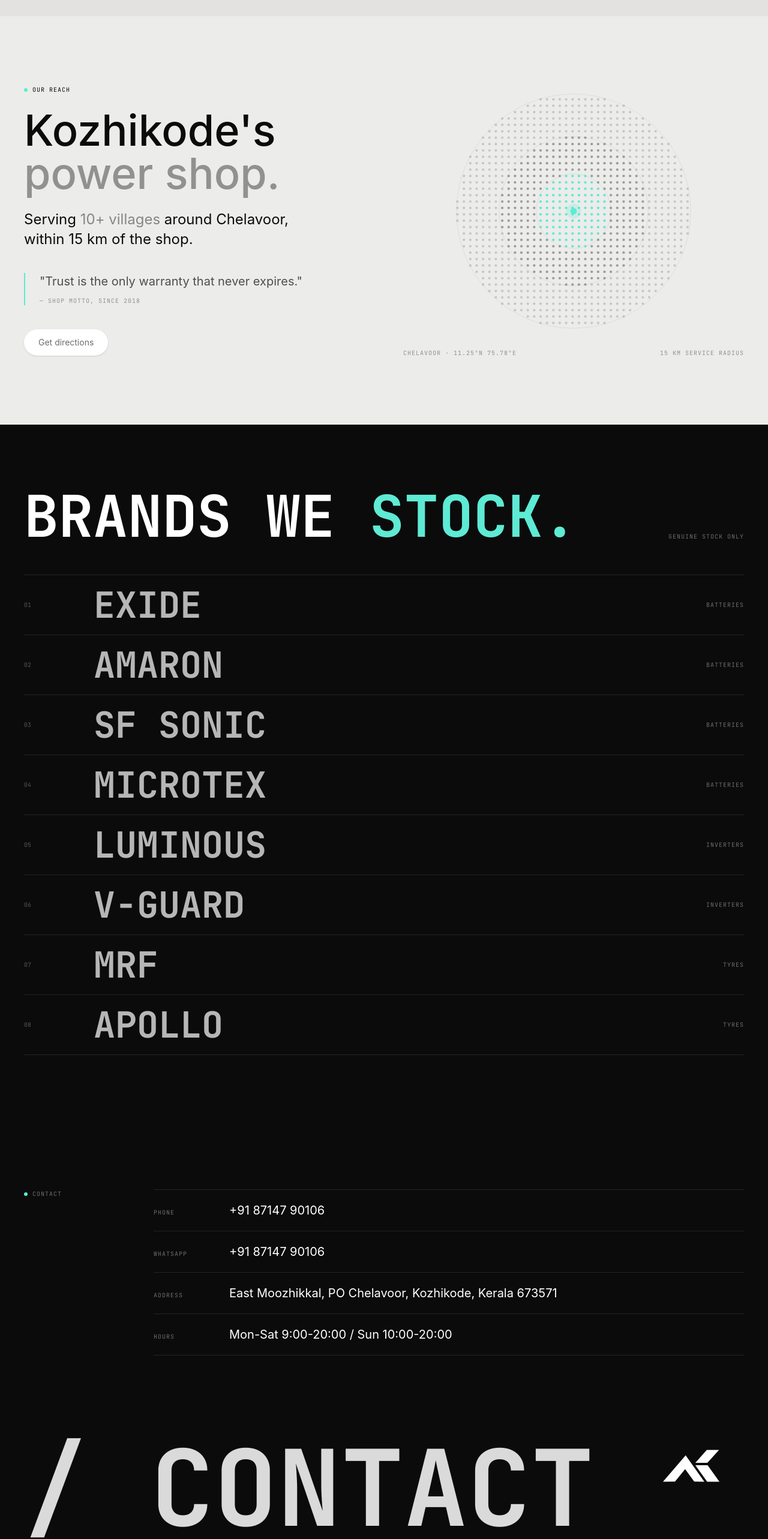
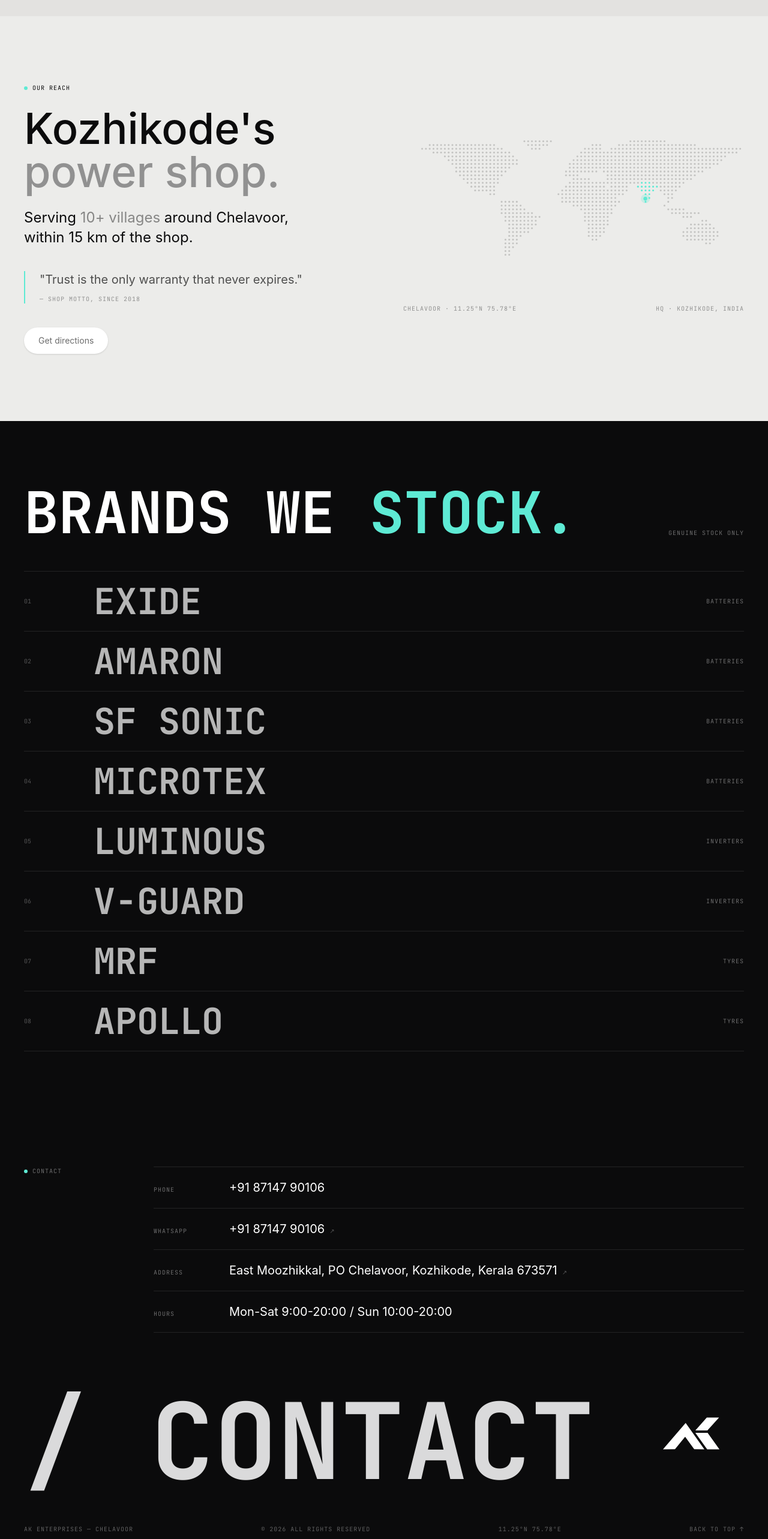
Before and after one commit to xCaptaiN09/ak-enterprises-site, a React (Vite) app: page / in a window 1280 px wide. Shown: the part 6040-8606 px from the top of the page at 60% size. Built offline with nearby package versions, Linux system fonts and the light colour scheme; a web font is replaced by a local one.

Commit message:
fix: bottom-align footer logo with /contact type

```diff
--- a/src/components/Footer.tsx
+++ b/src/components/Footer.tsx
@@ -2,12 +2,12 @@
   { label: 'Phone', value: '+91 87147 90106', href: 'tel:+918714790106' },
   { label: 'WhatsApp', value: '+91 87147 90106', href: 'https://wa.me/918714790106' },
   { label: 'Address', value: 'East Moozhikkal, PO Chelavoor, Kozhikode, Kerala 673571', href: 'https://maps.app.goo.gl/1MYtbcAKfvJYjDq27' },
-  { label: 'Hours', value: 'Mon-Sat 9:00-20:00 / Sun 10:00-20:00', href: '#contact' },
+  { label: 'Hours', value: 'Mon-Sat 9:00-20:00 / Sun 10:00-20:00' },
 ];
 
 export default function Footer() {
   return (
-    <footer id="contact" className="bg-ink px-6 pt-28 pb-10 md:px-10">
+    <footer id="contact" className="bg-ink px-6 pt-20 pb-10 md:px-10">
       <div className="mx-auto w-full max-w-[1600px]">
         <div className="grid gap-4 md:grid-cols-[200px_1fr]">
           <div className="font-mono text-[10px] tracking-widest text-white/40 uppercase">
@@ -18,23 +18,36 @@
             {rows.map((r) => (
               <div key={r.label} className="grid grid-cols-[110px_1fr] items-baseline gap-4 border-b border-white/10 py-5 first:border-t">
                 <span className="font-mono text-[10px] tracking-widest text-white/40 uppercase">{r.label}</span>
-                <a href={r.href} target={r.href.startsWith('http') ? '_blank' : undefined} rel="noreferrer" className="text-lg text-white transition-colors hover:text-neon md:text-xl">
-                  {r.value}
-                </a>
+                {r.href ? (
+                  <a
+                    href={r.href}
+                    target={r.href.startsWith('http') ? '_blank' : undefined}
+                    rel="noreferrer"
+                    className="group text-lg text-white transition-colors hover:text-neon md:text-xl"
+                  >
+                    {r.value}
+                    {r.href.startsWith('http') && (
+                      <span className="ml-2 font-mono text-[10px] text-white/30 transition-colors group-hover:text-neon">↗</span>
+                    )}
+                  </a>
+                ) : (
+                  <span className="text-lg text-white md:text-xl">{r.value}</span>
+                )}
               </div>
             ))}
           </div>
         </div>
 
-        <div className="mt-24 flex items-end justify-between gap-10">
-          <h2 className="display text-[16vw] text-white/85 md:text-[11rem]">/ Contact</h2>
-          <img src={`${import.meta.env.BASE_URL}img/logo-white.svg`} alt="AK Enterprises" className="mb-6 h-32 w-auto md:h-44" />
+        <div className="mt-20 flex items-end justify-between gap-10">
+          <h2 className="display leading-none text-[16vw] text-white/85 md:text-[11rem]">/ Contact</h2>
+          <img src={`${import.meta.env.BASE_URL}img/logo-white.svg`} alt="AK Enterprises" className="h-32 w-auto md:h-44" />
         </div>
 
         <div className="mt-16 flex flex-col gap-3 font-mono text-[10px] tracking-widest text-white/35 uppercase md:flex-row md:items-center md:justify-between">
           <span>AK Enterprises — Chelavoor</span>
           <span>© 2026 All rights reserved</span>
           <span>11.25°N 75.78°E</span>
+          <a href="#home" className="transition-colors hover:text-neon">Back to top ↑</a>
         </div>
       </div>
     </footer>
--- a/src/components/Reach.tsx
+++ b/src/components/Reach.tsx
@@ -1,23 +1,43 @@
-const CX = 320;
-const CY = 240;
-const R = 220;
+type Pt = [number, number];
 
-type Dot = { x: number; y: number; k: number };
+const LAND: Pt[][] = [
+  [[-168, 66], [-140, 70], [-120, 72], [-90, 72], [-70, 62], [-55, 50], [-65, 45], [-75, 35], [-80, 25], [-85, 12], [-78, 8], [-95, 18], [-105, 20], [-115, 30], [-125, 40], [-135, 55], [-150, 60]],
+  [[-45, 60], [-20, 70], [-20, 82], [-40, 84], [-55, 75]],
+  [[-78, 8], [-60, 10], [-50, 0], [-35, -8], [-40, -20], [-55, -30], [-65, -45], [-70, -54], [-75, -45], [-72, -30], [-70, -15], [-78, -5]],
+  [[-10, 36], [-5, 48], [0, 52], [5, 58], [10, 63], [20, 70], [30, 70], [30, 60], [30, 45], [25, 36], [15, 38], [5, 36]],
+  [[-17, 15], [-10, 25], [0, 32], [10, 34], [20, 32], [32, 30], [43, 12], [51, 10], [40, -5], [35, -20], [30, -30], [20, -35], [15, -28], [12, -15], [8, 0], [-5, 5], [-12, 8]],
+  [[30, 60], [45, 68], [60, 72], [80, 74], [100, 72], [120, 70], [140, 66], [160, 68], [180, 66], [180, 62], [160, 55], [150, 45], [140, 40], [130, 35], [122, 30], [110, 20], [105, 10], [100, 5], [98, 10], [95, 15], [90, 22], [85, 20], [80, 8], [72, 18], [68, 24], [60, 25], [58, 20], [55, 17], [45, 12], [43, 12], [35, 28], [35, 32], [30, 45]],
+  [[130, 32], [135, 35], [140, 40], [142, 44], [140, 45], [135, 36], [130, 33]],
+  [[95, 5], [105, -5], [115, -8], [125, -9], [135, -5], [140, -8], [132, -2], [120, 0], [110, 2], [100, 4]],
+  [[115, -22], [125, -15], [135, -12], [142, -11], [147, -18], [153, -25], [150, -35], [140, -38], [130, -32], [120, -34], [114, -28]],
+];
 
-function buildDots(): Dot[] {
-  const out: Dot[] = [];
-  for (let y = 6; y <= 474; y += 12) {
-    for (let x = 6; x <= 634; x += 12) {
-      const d = Math.hypot(x - CX, y - CY);
-      if (d <= R) out.push({ x, y, k: d <= 70 ? 2 : d <= 140 ? 1 : 0 });
-    }
+const INDIA: Pt[] = [
+  [68, 24], [72, 20], [73, 15], [76, 8], [80, 8], [82, 12], [85, 18], [88, 22], [92, 22], [90, 25], [85, 27], [80, 30], [75, 32], [72, 28],
+];
+
+function inside(lon: number, lat: number, poly: Pt[]): boolean {
+  let ok = false;
+  for (let i = 0, j = poly.length - 1; i < poly.length; j = i++) {
+    const [xi, yi] = poly[i];
+    const [xj, yj] = poly[j];
+    if (yi > lat !== yj > lat && lon < ((xj - xi) * (lat - yi)) / (yj - yi) + xi) ok = !ok;
   }
-  return out;
+  return ok;
 }
 
-const DOTS = buildDots();
+const DOTS: { x: number; y: number; k: 0 | 1 }[] = [];
+for (let lat = 72; lat >= -56; lat -= 4) {
+  for (let lon = -180; lon <= 180; lon += 4) {
+    const x = (lon + 180) * 2.5;
+    const y = (90 - lat) * 2.5;
+    if (inside(lon, lat, INDIA)) DOTS.push({ x, y, k: 1 });
+    else if (LAND.some((p) => inside(lon, lat, p))) DOTS.push({ x, y, k: 0 });
+  }
+}
 
-const FILL = ['rgba(11,12,12,0.16)', 'rgba(11,12,12,0.35)', '#5eead4'];
+const MX = (75.78 + 180) * 2.5;
+const MY = (90 - 11.25) * 2.5;
 
 export default function Reach() {
   return (
@@ -52,19 +72,16 @@
         </div>
 
         <div className="fade-up">
-          <svg viewBox="0 0 640 480" className="h-auto w-full" role="img" aria-label="Service radius around Chelavoor">
-            {[70, 140, 220].map((r) => (
-              <circle key={r} cx={CX} cy={CY} r={r} fill="none" stroke="rgba(11,12,12,0.08)" strokeWidth="1" />
+          <svg viewBox="0 0 900 450" className="h-auto w-full" role="img" aria-label="World map with India highlighted">
+            {DOTS.map((d, i) => (
+              <circle key={i} cx={d.x} cy={d.y} r="2.4" fill={d.k === 1 ? '#5eead4' : 'rgba(11,12,12,0.18)'} />
             ))}
-            {DOTS.map((d, i) => (
-              <circle key={i} cx={d.x} cy={d.y} r="2.4" fill={FILL[d.k]} />
-            ))}
-            <circle cx={CX} cy={CY} r="14" fill="#5eead4" opacity="0.25" />
-            <circle cx={CX} cy={CY} r="6" fill="#5eead4" />
+            <circle cx={MX} cy={MY} r="12" fill="#5eead4" opacity="0.25" />
+            <circle cx={MX} cy={MY} r="5" fill="#5eead4" />
           </svg>
           <div className="mt-4 flex justify-between font-mono text-[10px] tracking-widest text-ink/40 uppercase">
             <span>Chelavoor · 11.25°N 75.78°E</span>
-            <span>15 km service radius</span>
+            <span>HQ · Kozhikode, India</span>
           </div>
         </div>
       </div>
```
